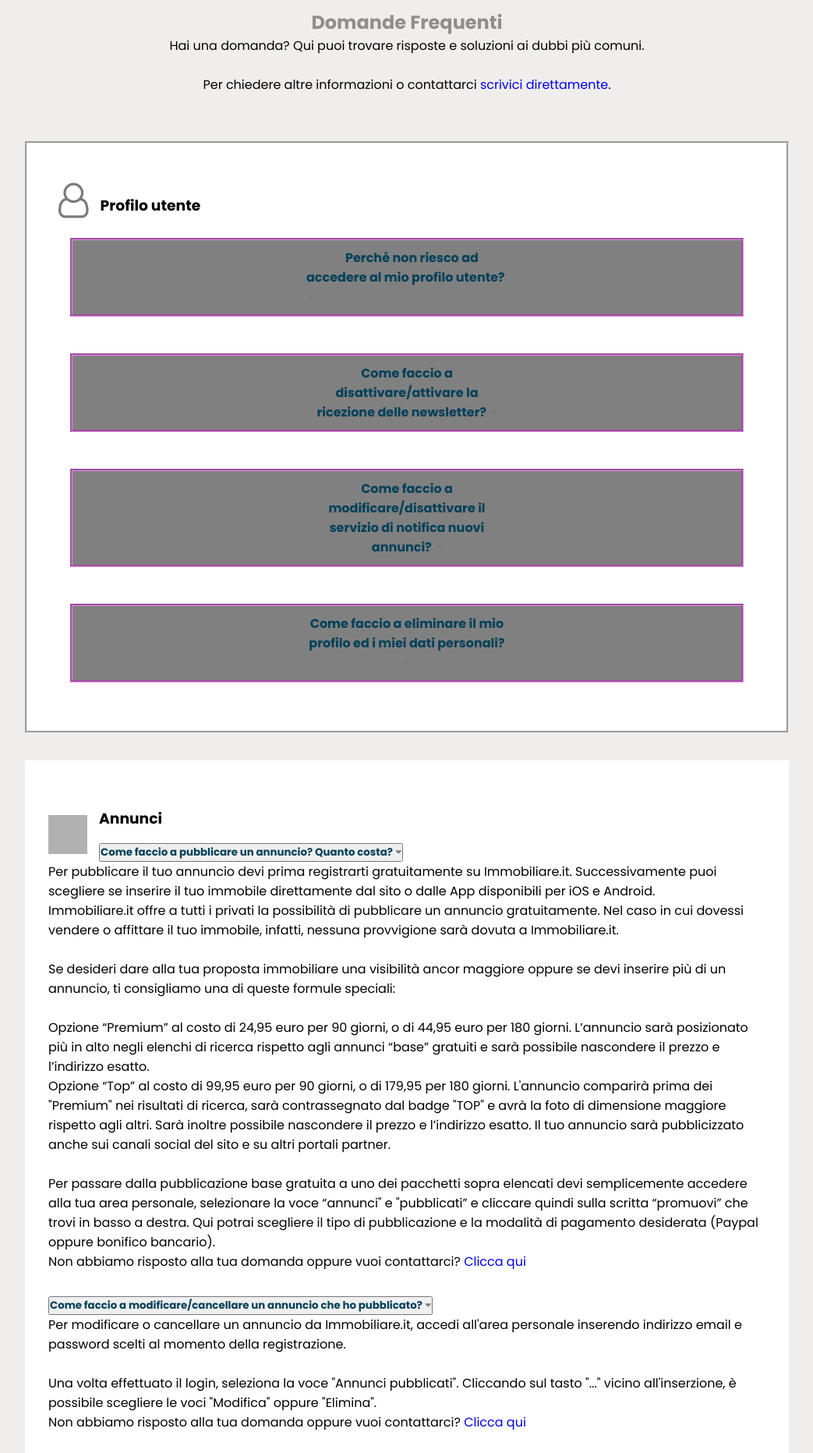
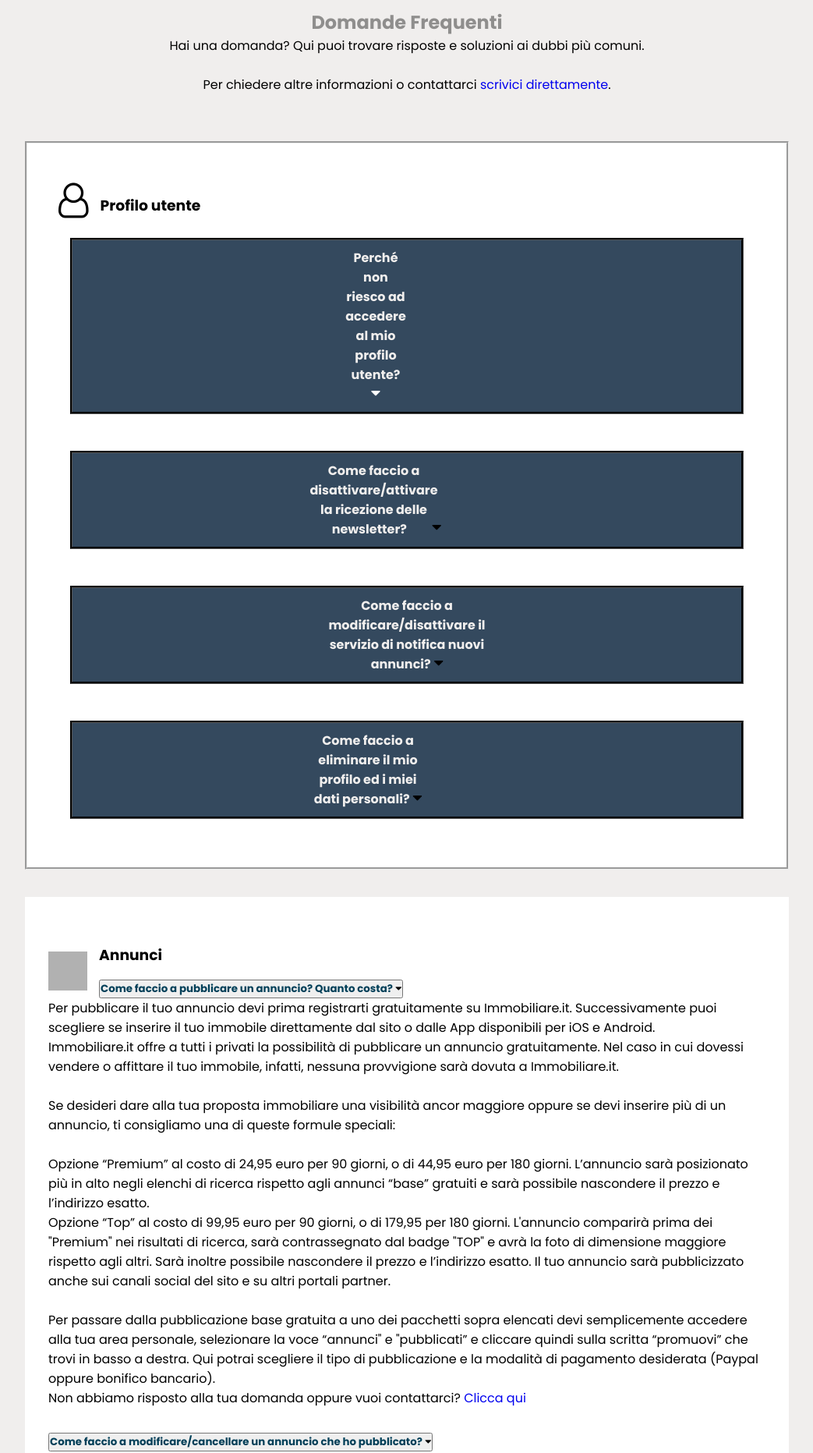
Before and after one commit to FilippoMariucci/TEC-WEB, a PHP site: page /project/Livello_1/faq.html in a window 1280 px wide. Shown: the part 1156-3019 px from the top of the page at 78% size, without its empty margins (118-1161 px from the left). Run offline with PHP 8.4, Linux system fonts and the light colour scheme; grey boxes are pictures that could not be loaded.

Commit message:
faq da terminare

```diff
--- a/css/Livello_1_style/faq_style.css
+++ b/css/Livello_1_style/faq_style.css
@@ -22,7 +22,7 @@ span{
   font-size: 20px;
 }
 .fa{
-  color: #7a797e;
+  color: black;
 }
 
 
@@ -72,9 +72,8 @@ img{
 
 /* Dropdown Button */
 .dropbtn {
-  background-color: grey;
-  color: orange;
-  border: violet;
+  background-color: #34495e;
+  border: black;
   border-style: groove;
   padding: 10px 300px;
   font-size: 16px;
@@ -84,10 +83,7 @@ img{
   display: block;
 }
 
-/* Dropdown button on hover & focus */
-.dropbtn:hover, .dropbtn:focus {
-  background-color: red;
-}
+
 
 /* The container <div> - needed to position the dropdown content */
 .dropdown {
@@ -100,19 +96,18 @@ img{
 /* Dropdown Content (Hidden by Default) */
 .messi {
   display: none;
-  position: absolute;
-  background-color: black;
+  position: relative;
+  background-color: #F0EEED;
   min-width: 160px;
   box-shadow: 0 8px 16px 0 rgba(0,0,0,0.2);
   z-index: 1;
-  padding-top: 20px;
   border: groove;
-  margin-top: 25px;
+  margin-top: 50px;
 }
 
 /* Links inside the dropdown */
 .messi p {
-  color: green;
+  color: black;
   padding: 12px 16px;
   text-decoration: none;
   display: block;
@@ -124,3 +119,12 @@ img{
 
 /* Show the dropdown menu (use JS to add this class to the .dropdown-content container when the user clicks on the dropdown button) */
 .show {display:block;}
+
+
+.testo{
+  color:#F0EEED;
+}
+
+.testo i{
+  font-size: 20px;
+}
--- a/project/Livello_1/faq.html
+++ b/project/Livello_1/faq.html
@@ -81,9 +81,9 @@
         <div class="dropdown">
 
           <button onclick="myFunction('FAQ1')" class="dropbtn">
-            <div class="testo" style="text-align: left">
-              <strong style="color:#024059; padding-right: 130px; padding-left: 50px">Perché non riesco ad accedere al mio profilo utente? </strong>
-              <i class="fa fa-caret-down"></i>
+            <div class="testo" style=" padding-left: 50px;padding-right: 130px;">
+              <strong>Perché non riesco ad accedere al mio profilo utente?</strong>
+              <i class="fa fa-caret-down" style="color: white"></i>
             </div>
           </button>
           <div id="FAQ1" class="messi">
@@ -106,8 +106,11 @@
         <div class="dropdown">
 
           <button onclick="myFunction('FAQ2')" class="dropbtn">
-            <strong style="color:#024059">Come faccio a disattivare/attivare la ricezione delle newsletter?</strong>
-            <i class="fa fa-caret-down"></i>
+            <div class="testo" style="padding-right: 85px">
+              <strong>Come faccio a disattivare/attivare la ricezione delle newsletter?</strong>
+            <i class="fa fa-caret-down" style="float: right"></i>
+            </div>
+
           </button>
           <div id="FAQ2" class="messi">
             <p>Se desideri cancellarti dalla newsletter di Immobiliare.it,
@@ -126,8 +129,11 @@
         <div class="dropdown">
 
           <button onclick="myFunction('FAQ3')" class="dropbtn">
-            <strong style="color:#024059">Come faccio a modificare/disattivare il servizio di notifica nuovi annunci?</strong>
+            <div class="testo">
+              <strong>Come faccio a modificare/disattivare il servizio di notifica nuovi annunci?</strong>
             <i class="fa fa-caret-down"></i>
+            </div>
+
           </button>
           <div id="FAQ3" class="messi">
             <p>Per modificare o disattivare il servizio di notifica nuovi annunci accedi all'area personale,
@@ -145,8 +151,11 @@
         <div class="dropdown">
 
           <button onclick="myFunction('FAQ4')" class="dropbtn">
-            <strong style="color:#024059">Come faccio a eliminare il mio profilo ed i miei dati personali?</strong>
+            <div class="testo" style="padding-right: 100px">
+              <strong>Come faccio a eliminare il mio profilo ed i miei dati personali?</strong>
             <i class="fa fa-caret-down"></i>
+            </div>
+
           </button>
           <div id="FAQ4" class="messi">
             <p>Per cancellare il tuo profilo utente su Immobiliare.it
@@ -379,14 +388,12 @@
 </div>
 
 <script>
-/* When the user clicks on the button,
-toggle between hiding and showing the dropdown content */
 function myFunction(id) {
   var x = document.getElementById(id);
-  if(x.className.indexOf("show") == -1){
-    x.className+= "show";
-  } else{
-    x.className = x.className.replace("show", "");
+  if (x.style.display === "none") {
+    x.style.display = "block";
+  } else {
+    x.style.display = "none";
   }
 }
 
```
